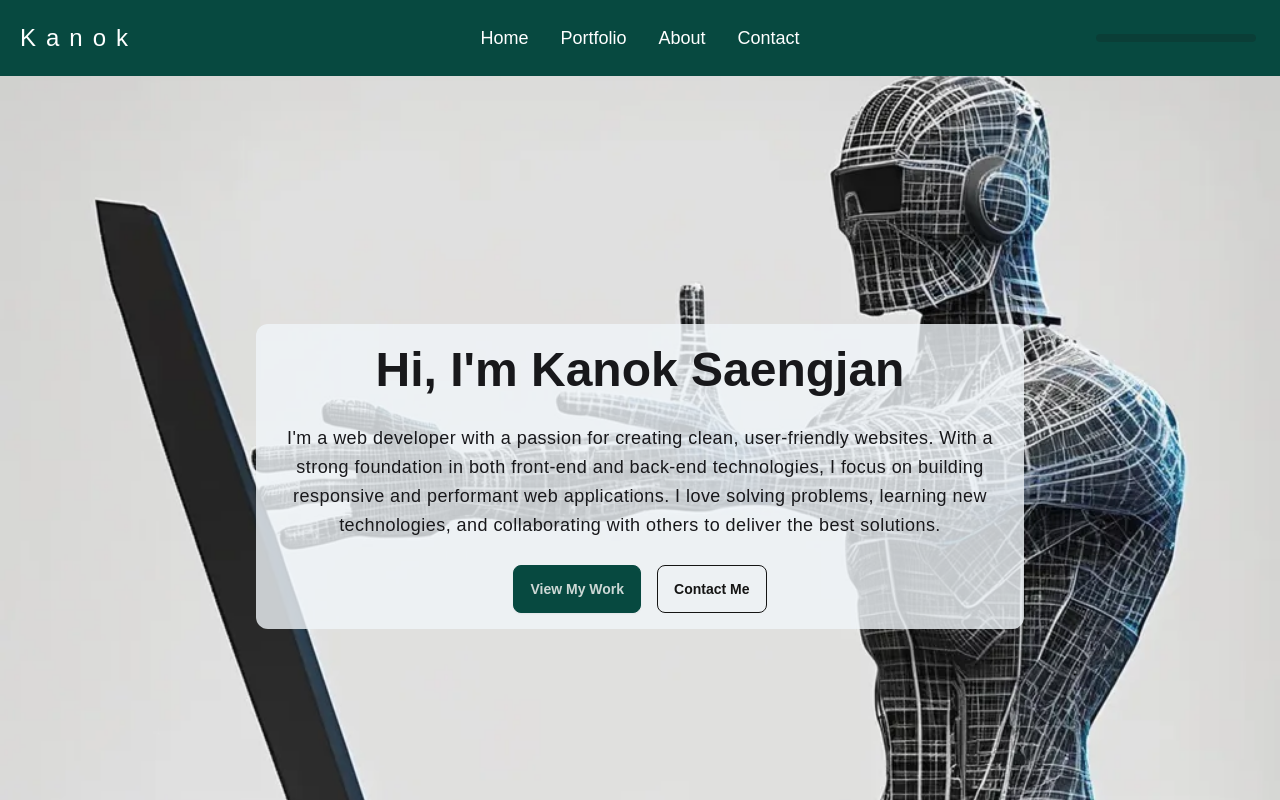
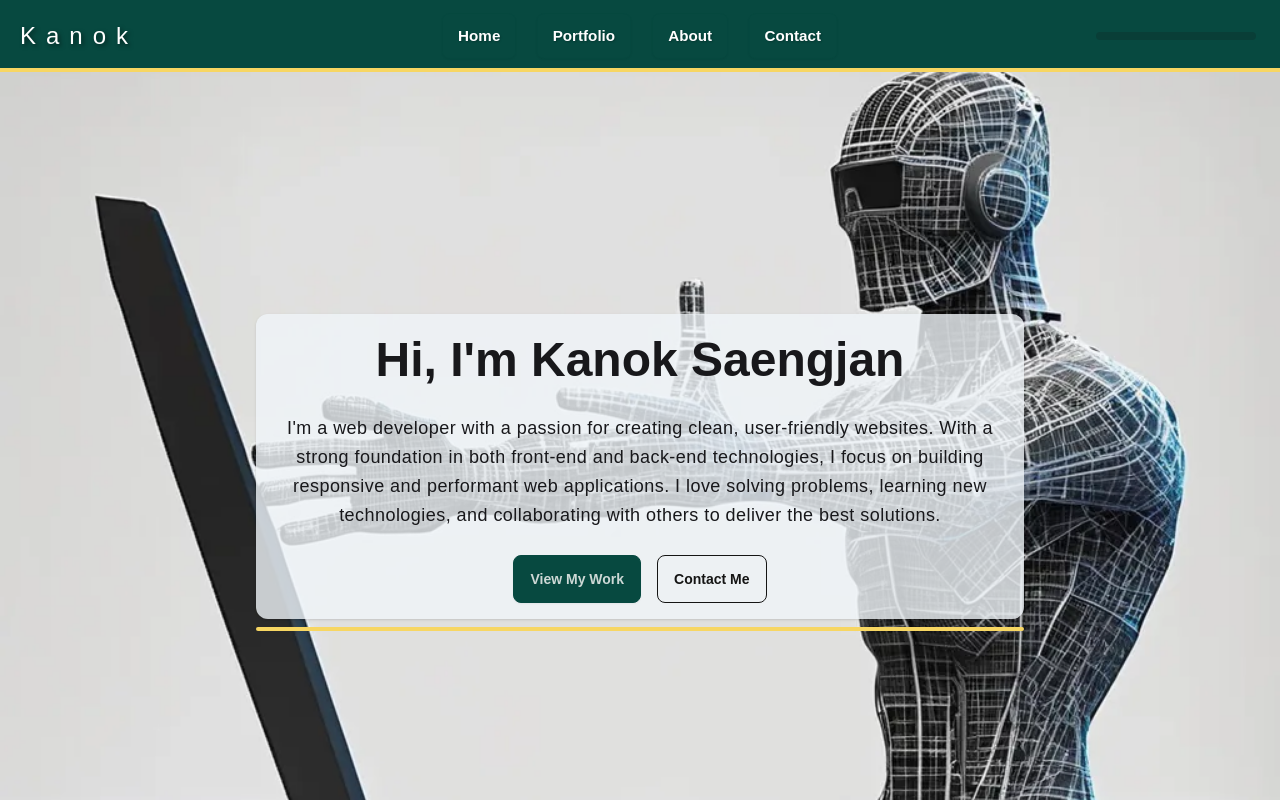
Before and after one commit to Quarter-Cen/My-Personal-Website, a Next.js app: page / in a window 1280 px wide. Shown: the top 800 px of the page. Built offline with nearby package versions, Linux system fonts and the light colour scheme; a web font is replaced by a local one.

Commit message:
Add Text-shadow Update Hero, Navbar

```diff
--- a/app/components/Hero.tsx
+++ b/app/components/Hero.tsx
@@ -4,7 +4,8 @@ export default function Hero() {
         className="hero bg min-h-screen bg-cover"
         style={{ backgroundImage: "url('/T-pose.png')", backgroundPosition: "10% 20%" }}
       >
-        <div className="hero-content text-center px-4 bg-opacity-80 bg-slate-100 rounded-xl text-zinc-900 w-full sm:max-w-3xl">
+        <div>
+          <div className="hero-content text-center px-4 bg-opacity-80 bg-slate-100 rounded-xl text-zinc-900 w-full shadow sm:max-w-3xl">
             <div className="max-w-3xl mx-auto">
               <h1 className="text-5xl font-bold mb-6 leading-tight">
                 Hi, I'm Kanok Saengjan
@@ -25,6 +26,9 @@ export default function Hero() {
               </div>
             </div>
           </div>
+          <div className="bg-[#f7d662] mt-2 h-1 rounded-full"></div>
+        </div>
+
       </div>
     );
 }
--- a/app/components/Navbar.tsx
+++ b/app/components/Navbar.tsx
@@ -17,7 +17,7 @@ export default function Navbar() {
 
         window.addEventListener('scroll', handleScroll);
 
-        // ลบ event listener เมื่อ component ถูกลบ
+
         return () => {
             window.removeEventListener('scroll', handleScroll);
         };
@@ -25,17 +25,26 @@ export default function Navbar() {
 
     return (
         <>
-            <div className="navbar bg-[#074940] sticky top-0 z-10 text-white">
+        <div className='sticky top-0 z-10'>
+            <div className="navbar bg-primary  text-white">
                 <div className="navbar-start">
-                    <a className="m-3 text-2xl tracking-[10px]">Kanok</a>
+                    <a className="m-3 text-2xl tracking-[10px] text-shadow">Kanok</a>
                 </div>
                 <div className="navbar-center hidden lg:flex">
-                    <ul className="menu menu-horizontal px-1 text-lg">
-                        <li><a>Home</a></li>
-                        <li><a>Portfolio</a></li>
-                        <li><a>About</a></li>
-                        <li><a>Contact</a></li>
-                    </ul>
+                    <div className="flex justify-center space-x-4 ">
+                        <a href="#portfolio" className="btn btn-primary text-base text-white text-shadow-sm">
+                            Home
+                        </a>
+                        <a href="#portfolio" className="btn btn-primary text-base text-white text-shadow-sm">
+                            Portfolio
+                        </a>
+                        <a href="#portfolio" className="btn btn-primary text-base text-white text-shadow-sm">
+                            About
+                        </a>
+                        <a href="#portfolio" className="btn btn-primary text-base text-white text-shadow-sm">
+                            Contact
+                        </a>
+                    </div>
                 </div>
                 <div className="navbar-end">
                     <progress className="progress progress-accent w-40 mr-4 hidden lg:flex" value={scrollPercentage} max="100"></progress>
@@ -66,6 +75,10 @@ export default function Navbar() {
                     </div>
                 </div>
             </div>
+            <div className="bg-[#f7d662] -mt-1 h-1"></div>
+        </div>
+
+
         </>
     );
 }
--- a/app/globals.css
+++ b/app/globals.css
@@ -23,3 +23,7 @@ body {
 html {
   scroll-behavior: smooth;
 }
+
+body {
+  @apply bg-base-100 text-neutral;
+}
--- a/app/layout.tsx
+++ b/app/layout.tsx
@@ -24,7 +24,7 @@ export const metadata: Metadata = {
 
 export default function RootLayout({ children }: RootLayoutProps) {
   return (
-    <html lang="en">
+    <html lang="en" data-theme="mytheme">
       <body className={trirong.className}>
         {children}
         <SpeedInsights />
--- a/tailwind.config.ts
+++ b/tailwind.config.ts
@@ -6,6 +6,9 @@ export default {
     "./components/**/*.{js,ts,jsx,tsx,mdx}",
     "./app/**/*.{js,ts,jsx,tsx,mdx}",
   ],
+  theme: {
+    extend: {},
+  },
   daisyui: {
     themes: [
       {
@@ -19,9 +22,28 @@ export default {
           "success": "#00ff00",
           "warning": "#00ff00",
           "error": "#ff0000",
+          "link-visited": "#3b82f6",
         },
       },
     ],
   },
-  plugins: [require('daisyui')],
+  plugins: [
+    require("daisyui"),
+    function ({ addUtilities } : any) {
+      addUtilities(
+        {
+          ".text-shadow-sm": {
+            textShadow: "1px 1px 2px rgba(0, 0, 0, 0.25)",
+          },
+          ".text-shadow": {
+            textShadow: "2px 2px 4px rgba(0, 0, 0, 0.5)",
+          },
+          ".text-shadow-lg": {
+            textShadow: "3px 3px 6px rgba(0, 0, 0, 0.75)",
+          },
+        },
+        ["responsive", "hover"]
+      );
+    },
+  ],
 } satisfies Config;
```
Lines whose indentation alone changed are shown as unchanged.
